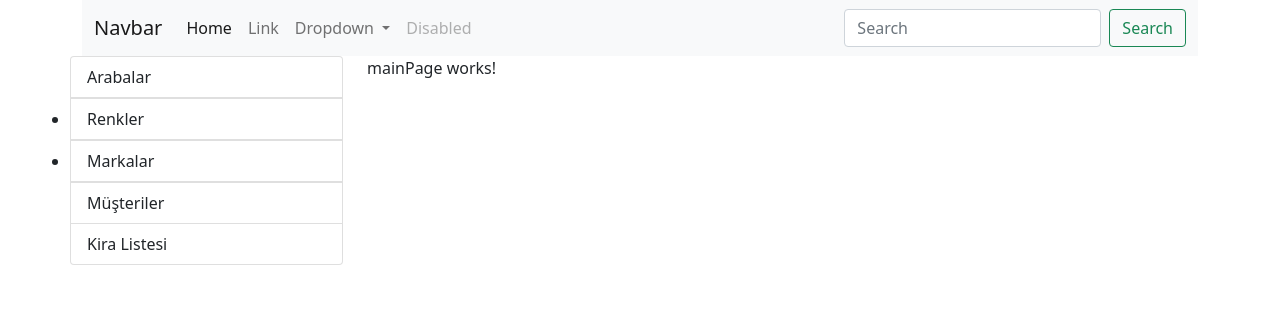
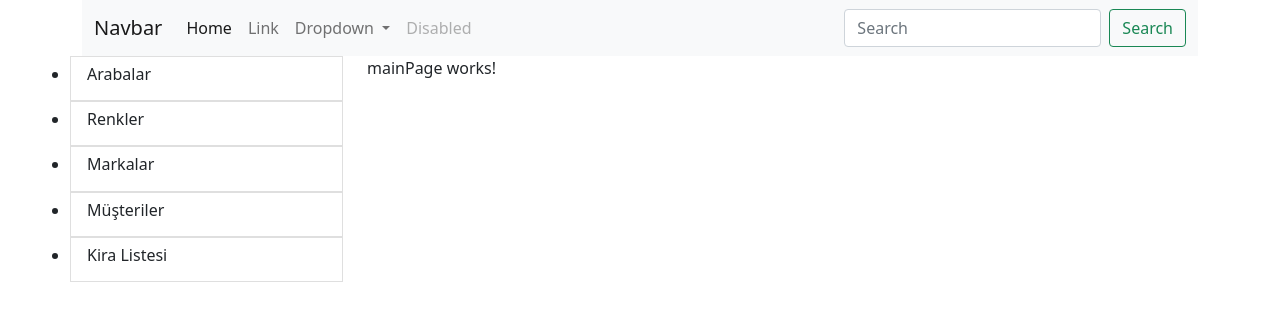
Before and after one commit to kaplankubilay/ReCapProjectUI, an Angular app: page / in a window 1280 px wide. Shown: the top 320 px of the page. Built offline with nearby package versions, Linux system fonts and the light colour scheme.

Commit message:
MenuBar regulared.

```diff
--- a/src/app/component/menu/menu.component.html
+++ b/src/app/component/menu/menu.component.html
@@ -1,20 +1,20 @@
 <ul class="list-group">
 
-    <li (click)="setOrderActive(1)" routerLink="cars/getcardetailsdto" class="list-group-item" [class]="activeSelected(1)">Arabalar
+    <li><span (click)="setOrderActive(1)" routerLink="cars/getcardetailsdto" class="list-group-item" [class]="activeSelected(1)"><h6>Arabalar</h6> </span>
     </li>
 
-    <li > <span (click)="setOrderActive(2)" class="list-group-item" routerLink="colors/getallcolors" (click)="getAllColorComponent()" [class]="activeSelected(2)">Renkler</span>
+    <li><span (click)="setOrderActive(2)" class="list-group-item" routerLink="colors/getallcolors" (click)="getAllColorComponent()" [class]="activeSelected(2)"><h6>Renkler</h6></span>
         <ol class="list-group-item" *ngFor="let color of colors" routerLink="cars/getcarsbycolorId/{{color.id}}">{{color.name}}</ol>
     </li>
 
-    <li> <span (click)="setOrderActive(3)" class="list-group-item"  routerLink="brands/getallbrands" (click)="getAllBrandComponent()" [class]="activeSelected(3)">Markalar</span>
+    <li><span (click)="setOrderActive(3)" class="list-group-item"  routerLink="brands/getallbrands" (click)="getAllBrandComponent()" [class]="activeSelected(3)"><h6>Markalar</h6></span>
         <ol class="list-group-item" *ngFor="let brand of brands"  routerLink="cars/getcarsbybrandId/{{brand.id}}">{{brand.name}}</ol>
     </li>
 
-    <li (click)="setOrderActive(4)" class="list-group-item" routerLink="customers/getcustomerdetailsdto" [class]="activeSelected(4)">Müşteriler
+    <li><span (click)="setOrderActive(4)" class="list-group-item" routerLink="customers/getcustomerdetailsdto" [class]="activeSelected(4)"><h6>Müşteriler</h6></span>
     </li>
 
-    <li (click)="setOrderActive(5)" class="list-group-item" routerLink="rentals/getrentaldetaildto" [class]="activeSelected(5)">Kira Listesi
+    <li><span (click)="setOrderActive(5)" class="list-group-item" routerLink="rentals/getrentaldetaildto" [class]="activeSelected(5)"><h6>Kira Listesi</h6></span>
     </li>
 
 </ul>
```
